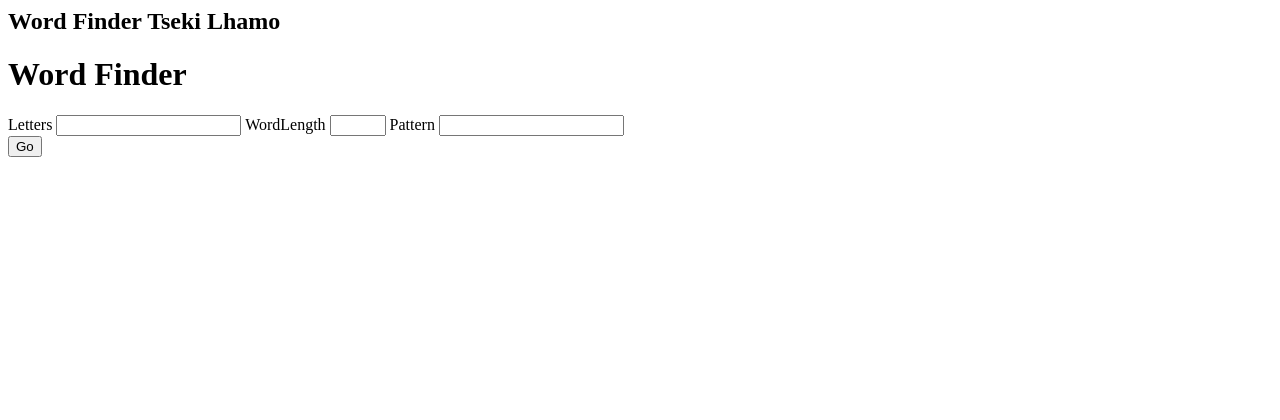
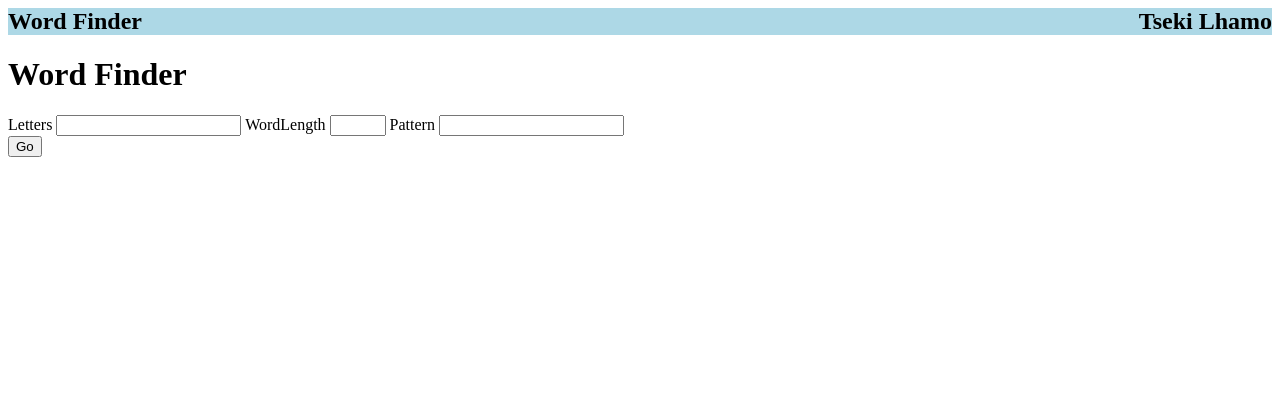
Before and after one commit to lhamo012/lhamo012wordlist.github.io, a Flask app: page /index in a window 1280 px wide. Shown: the top 420 px of the page. Run offline with Flask 2, Linux system fonts and the light colour scheme; some libraries are stand-ins or nearby versions.

Commit message:
some css changes to nav bar

```diff
--- a/static/wordstyle.css
+++ b/static/wordstyle.css
@@ -9,6 +9,7 @@ main {
     border: solid white;
     margin: 3px;
 }
+
 
 footer {
    position: absolute;
@@ -51,3 +52,11 @@ footer {
   text-decoration: none;
   cursor: pointer;
 }
+
+nav {
+  background-color: lightblue;
+}
+
+nav span{
+  float: right;
+}
--- a/templates/base.html
+++ b/templates/base.html
@@ -10,7 +10,7 @@
         <!–– todo: make nav bar-->
         {% block navbar %}
         <nav>
-            <h1>Word Finder Tseki Lhamo</h1>
+            <h1>Word Finder <span>Tseki Lhamo<span></h1>
         </nav>
         {% endblock %}
 
```
